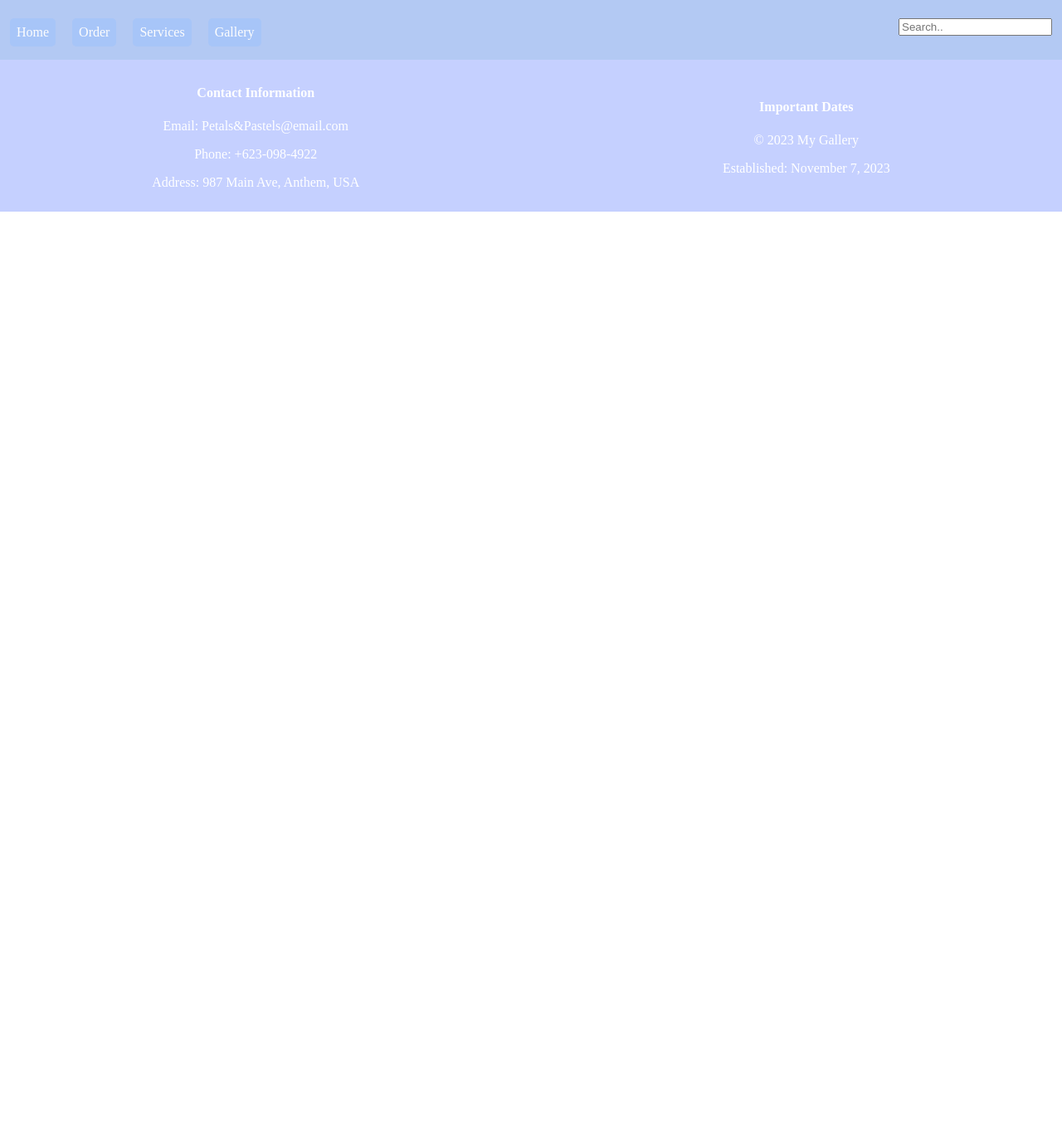
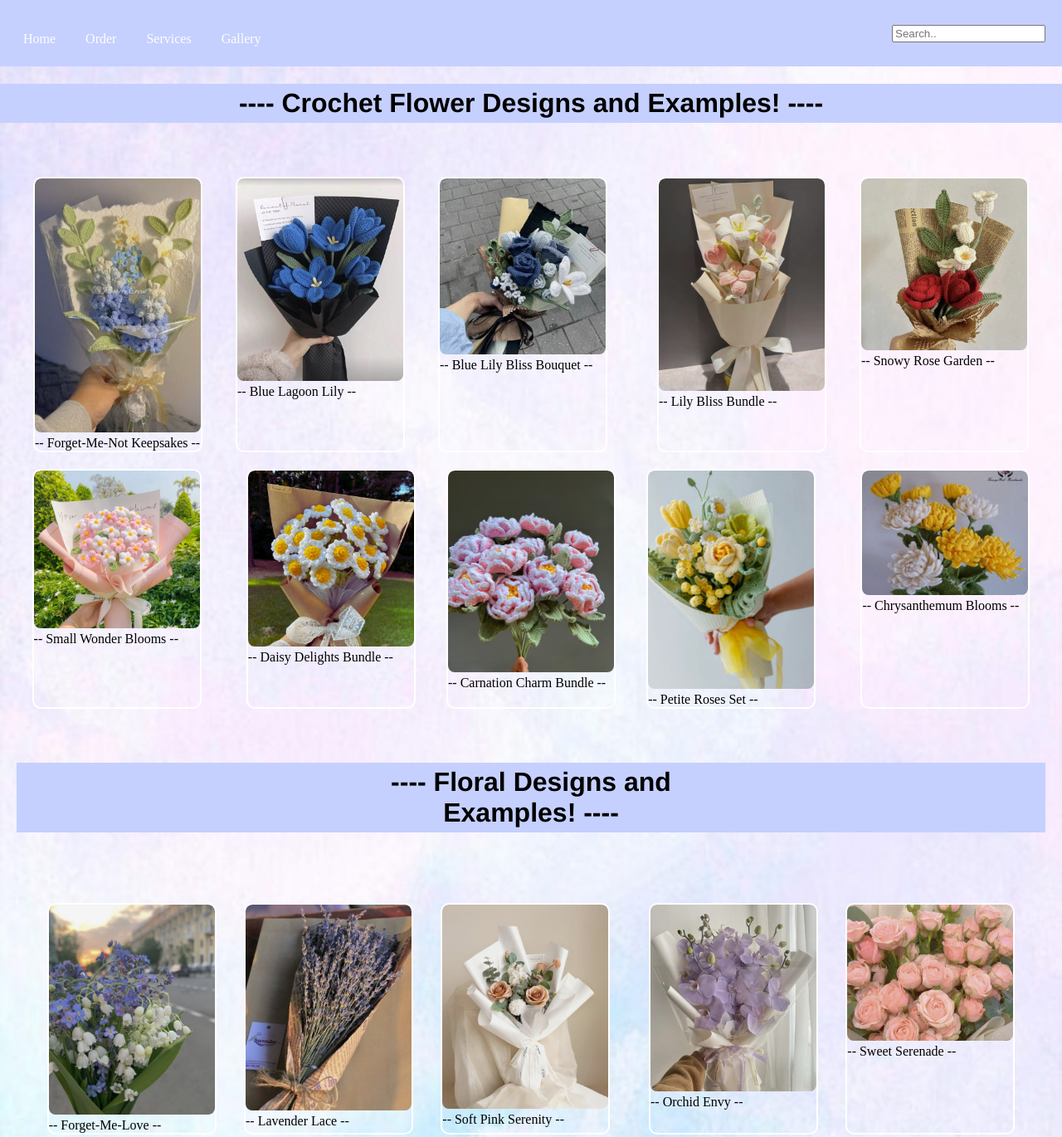
Before and after one commit to sshafe928/Petals-Pastels, a plain HTML site: page pic_gallery.html in a window 1280 px wide. Shown: the top 1370 px of the page at 83% size. Before the commit the page ends 800 px from the top, so only its background shows below. Drawn offline with Linux system fonts and the light colour scheme.

Commit message:
labeling and importing images
added descriptions and linking photos

```diff
--- a/custom_services.css
+++ b/custom_services.css
@@ -2,7 +2,7 @@ body{
     margin: -8px;
 }
 nav {
-    background-color: #b3c9f3;
+    background-color: #c5d0ff;
     padding: 10px 0;
     height: 60px;
 }
@@ -24,7 +24,7 @@ nav ul.navbar li {
 }
 
 nav ul.navbar li a {
-    background-color:#a7c5f8; /* Button background color */
+    background-color:#c5d0ff; /* Button background color */
     color: rgb(253, 253, 253); /* Text color of the links */
     text-align: left;
     display: block;
--- a/orders.css
+++ b/orders.css
@@ -2,7 +2,7 @@ body{
     margin: -8px;
 }
 nav {
-    background-color: #b3c9f3;
+    background-color: #c5d0ff;
     padding: 10px 0;
     height: 60px;
 }
@@ -24,7 +24,7 @@ nav ul.navbar li {
 }
 
 nav ul.navbar li a {
-    background-color:#a7c5f8; /* Button background color */
+    background-color:#c5d0ff; /* Button background color */
     color: rgb(253, 253, 253); /* Text color of the links */
     text-align: left;
     display: block;
--- a/pic_gallery.css
+++ b/pic_gallery.css
@@ -1,8 +1,58 @@
 body{
     margin: -8px;
+    background-image: url(./images/pastel\ purple.jpg);
+    background-size: cover;
+    background-position: center;
+    background-repeat: no-repeat;
+    margin: 0;
+}
+
+.gallery {
+      display: flex;
+      flex-wrap: wrap;
+      justify-content: space-around;
+      margin: 20px;
+    }
+
+
+    .photo {
+      margin: 10px;
+      border: 2px solid #fff;
+      border-radius: 10px;
+      overflow: hidden;
+      width: 200px;
+    }
+
+
+    .photo img {
+      width: 100%;
+      height: auto;
+      border-radius: 8px;
+    }
+
+
+
+.crochet_h1 {
+    background-color: #c5d0ff;
+    text-decoration-color: white;
+    text-align: center;
+    font-family:'Franklin Gothic Medium', 'Arial Narrow', Arial, sans-serif;
+    padding: 5px;
+    margin-bottom: 55px;
+}
+.crochet_h2 {
+    background-color: #c5d0ff;
+    text-decoration-color: white;
+    text-align: center;
+    font-family:'Franklin Gothic Medium', 'Arial Narrow', Arial, sans-serif;
+    padding: 5px;
+    margin-bottom: 55px;
+    margin-top: 55px;
+    padding-left: 420px;
+    padding-right: 420px;
 }
 nav {
-    background-color: #b3c9f3;
+    background-color: #c5d0ff;
     padding: 10px 0;
     height: 60px;
 }
@@ -24,7 +74,7 @@ nav ul.navbar li {
 }
 
 nav ul.navbar li a {
-    background-color:#a7c5f8; /* Button background color */
+    background-color:#c5d0ff; /* Button background color */
     color: rgb(253, 253, 253); /* Text color of the links */
     text-align: left;
     display: block;
@@ -43,6 +93,7 @@ footer {
     color: white;
     text-align: center;
     padding: 10px;
+    margin-top: 65px;
 }
 .footer-container {
     display: flex;
--- a/pic_gallery.html
+++ b/pic_gallery.html
@@ -16,6 +16,152 @@
             <li style="float:right"><input type="text" placeholder="Search.."></li>
         </ul>
     </nav>
+    <h1 class="crochet_h1">---- Crochet Flower Designs and Examples! ---- </h1>
+
+
+    <div class="gallery">
+
+
+        <div class="photo">
+
+          <img src="./images/B & W crochet.png" alt="Image 1 Description">
+          <div class="description"> -- Forget-Me-Not Keepsakes -- </div>
+        </div>
+
+        <div class="photo">
+
+            <img src="./images/B crochet lillies.png" alt="Image 1 Description">
+            <div class="description">-- Blue Lagoon Lily --</div>
+          </div>
+
+          <div class="photo">
+
+            <img src="./images/B&W crochet flowers.png" alt="Image 1 Description">
+            <div class="description">-- Blue Lily Bliss Bouquet --</div>
+          </div>
+
+          <br>
+
+          <div class="photo">
+
+            <img src="./images/crochet lillies.png" alt="Image 1 Description">
+            <div class="description">-- Lily Bliss Bundle --</div>
+          </div>
+
+          <div class="photo">
+
+            <img src="./images/R crochet Roses.png" alt="Image 1 Description">
+            <div class="description">-- Snowy Rose Garden --</div>
+          </div>
+
+          <div class="photo">
+
+            <img src="./images/miniflower crochet.png" alt="Image 1 Description">
+            <div class="description">-- Small Wonder Blooms --</div>
+          </div>
+
+          <br>
+
+          <div class="photo">
+
+            <img src="./images/daisy crochet.png" alt="Image 1 Description">
+            <div class="description"> -- Daisy Delights Bundle --</div>
+          </div>
+
+          <div class="photo">
+
+            <img src="./images/p-W crochet.png" alt="Image 1 Description">
+            <div class="description">-- Carnation Charm Bundle --</div>
+          </div>
+
+          <div class="photo">
+
+            <img src="./images/Y crochet.png" alt="Image 1 Description">
+            <div class="description">-- Petite Roses Set --</div>
+          </div>
+
+          <br>
+
+          <div class="photo">
+
+            <img src="./images/y & W flower crochet.png" alt="Image 1 Description">
+            <div class="description">-- Chrysanthemum Blooms --</div>
+          </div>
+
+        <h1 class="crochet_h2"> ---- Floral Designs and Examples! ---- </h1>
+
+
+
+
+        <div class="gallery">
+
+
+            <div class="photo">
+
+              <img src="./images/fgmn valley flower.png" alt="Image 1 Description">
+              <div class="description">-- Forget-Me-Love --</div>
+            </div>
+
+            <div class="photo">
+
+                <img src="./images/lavender.png" alt="Image 1 Description">
+                <div class="description">-- Lavender Lace --</div>
+              </div>
+
+              <div class="photo">
+
+                <img src="./images/OP roses.png" alt="Image 1 Description">
+                <div class="description">-- Soft Pink Serenity -- </div>
+              </div>
+
+              <br>
+
+              <div class="photo">
+
+                <img src="./images/P Orchids.png" alt="Image 1 Description">
+                <div class="description">-- Orchid Envy --</div>
+              </div>
+
+              <div class="photo">
+
+                <img src="./images/P Rose Bundle.png" alt="Image 1 Description">
+                <div class="description">-- Sweet Serenade --</div>
+              </div>
+
+              <div class="photo">
+
+                <img src="./images/P rose little w flowers.png" alt="Image 1 Description">
+                <div class="description">-- Petal Pastel Harmony -- </div>
+              </div>
+
+              <br>
+
+              <div class="photo">
+
+                <img src="./images/P roses.png" alt="Image 1 Description">
+                <div class="description">-- Rosey Reverie --</div>
+              </div>
+
+              <div class="photo">
+
+                <img src="./images/P small flowers.png" alt="Image 1 Description">
+                <div class="description">-- Purple Charm --</div>
+              </div>
+
+              <div class="photo">
+
+                <img src="./images/P tulips.png" alt="Image 1 Description">
+                <div class="description">-- Tulip Twist --</div>
+              </div>
+
+              <br>
+
+              <div class="photo">
+
+            <img src="./images/WP Lillies.png" alt="Image 1 Description">
+            <div class="description">-- Tulip Touch --</div>
+
+      </div>
     <footer>
         <div class="footer-container">
             <div class="footer-left">
```
Also changed, not shown: images/LP crochet flower.png (deleted), images/PW crochet.png (added), images/R W crochet.png (added), images/R crochet daisy.png (deleted), images/W roses.png (deleted), images/Y crochet.png (added), images/crochet rose.png (deleted), images/daisy crochet.png (added), images/miniflower crochet.png (added), images/p-W crochet.png (added), images/pastel purple.jpg (added), images/y & W flower crochet.png (added).
